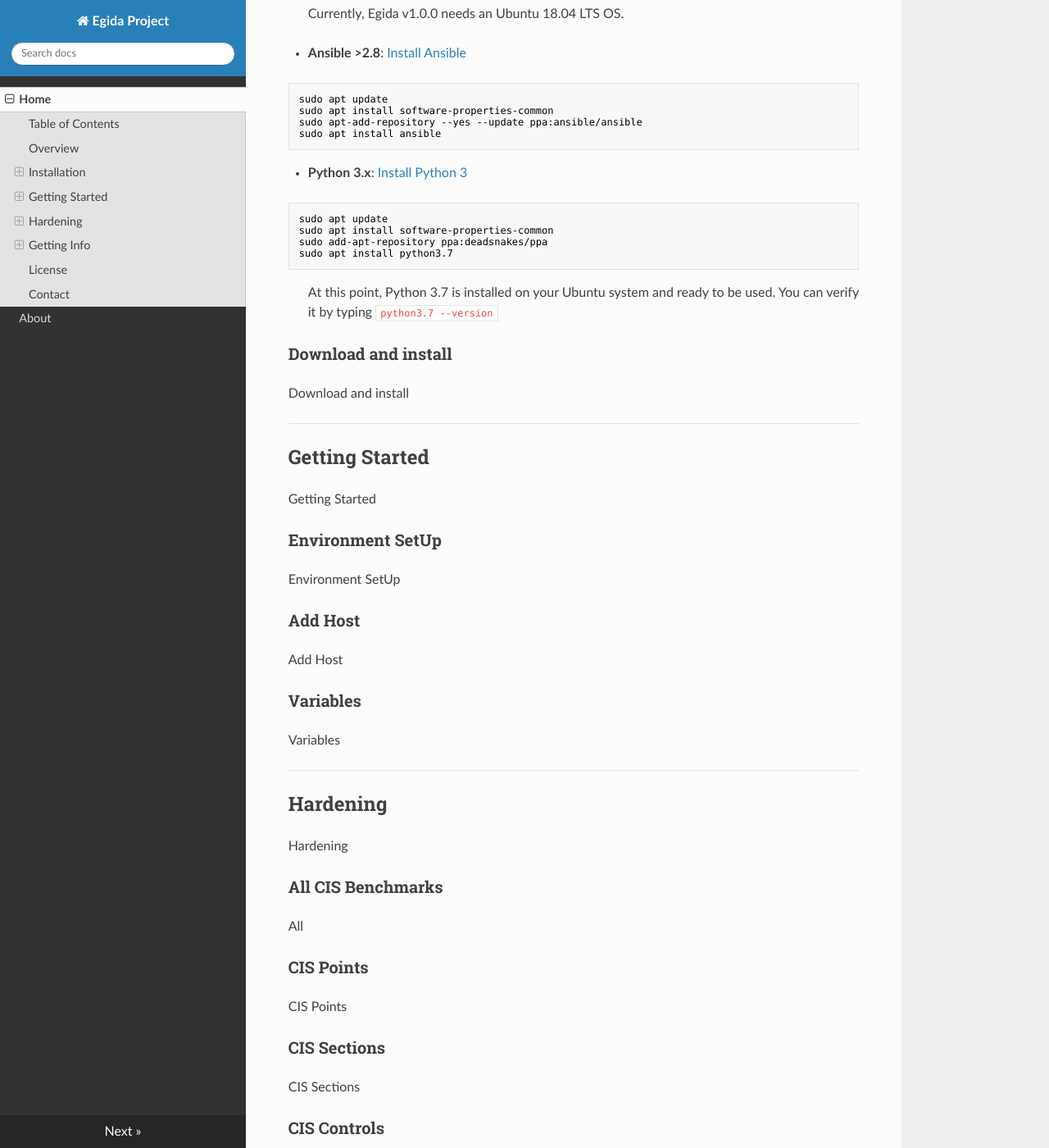
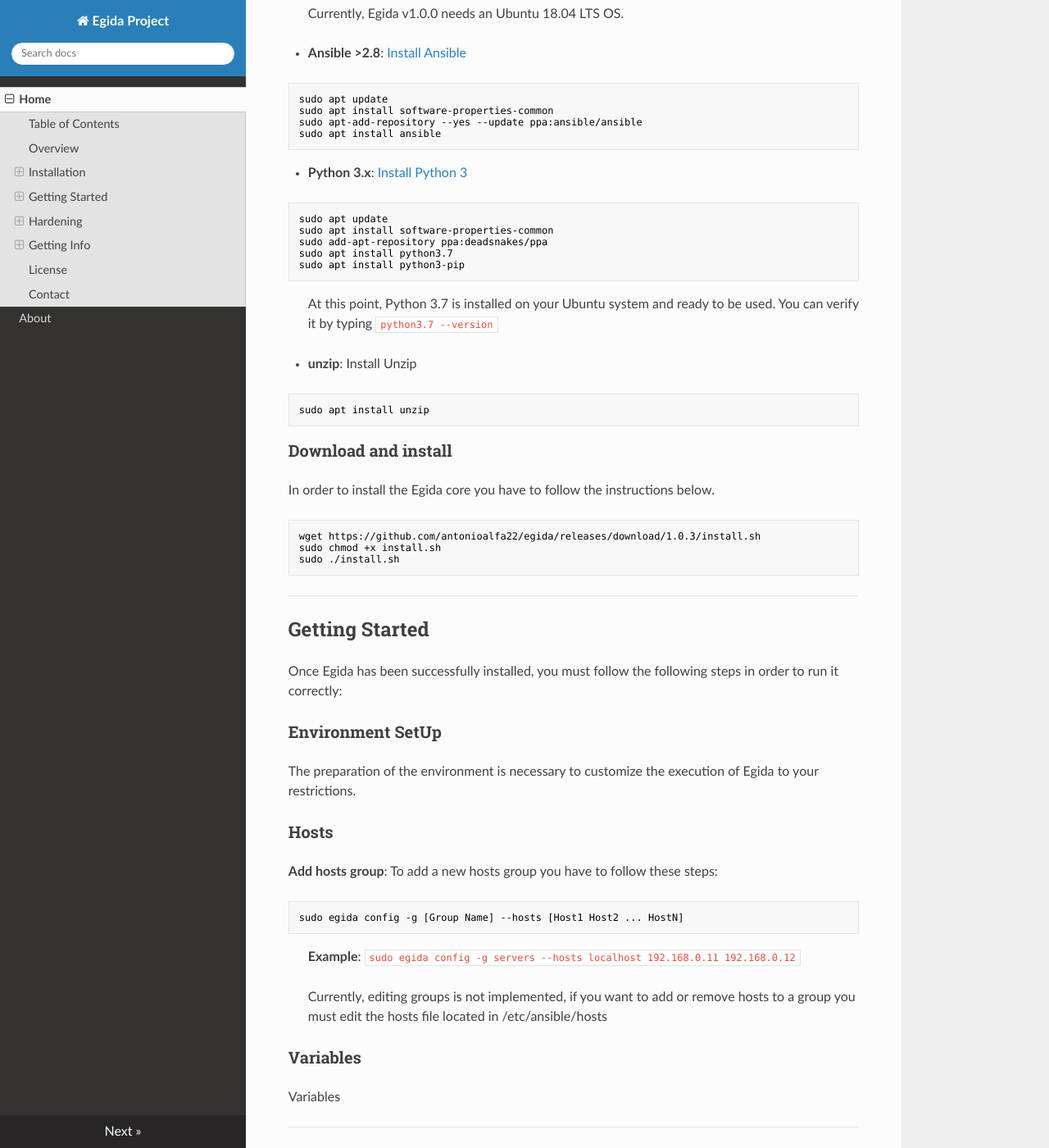
Before and after one commit to Egida-Kassandra/egida, an MkDocs documentation site: the page built from docs/index.md, in a window 1280 px wide and 1400 px high, scrolled down 2215 px. Shown: the whole window at 82% size. Built offline with MkDocs 1.6.1, drawn with Linux system fonts in a browser that asks for light colours; nearby versions of some CDN libraries.

Commit message:
Updated egida.py

````diff
--- a/docs/index.md
+++ b/docs/index.md
@@ -101,28 +101,49 @@
 sudo apt install software-properties-common
 sudo add-apt-repository ppa:deadsnakes/ppa
 sudo apt install python3.7
+sudo apt install python3-pip
 ```
 
 > At this point, Python 3.7 is installed on your Ubuntu system and ready to be used. You can verify it by typing
 > `python3.7 --version`
 
+- **unzip**: Install Unzip
+```commandline
+sudo apt install unzip
+```
+
 ### Download and install
 
-Download and install
+In order to install the Egida core you have to follow the instructions below.
+
+```commandline
+wget https://github.com/antonioalfa22/egida/releases/download/1.0.3/install.sh
+sudo chmod +x install.sh
+sudo ./install.sh
+```
+
 
 <!-- Getting Started -->
 ---
 ## Getting Started
 
-Getting Started
+Once Egida has been successfully installed, you must follow the following steps in order to run it correctly:
 
 ### Environment SetUp
 
-Environment SetUp
+The preparation of the environment is necessary to customize the execution of Egida to your restrictions.
 
-### Add Host
+### Hosts
 
-Add Host
+**Add hosts group**: To add a new hosts group you have to follow these steps:
+
+```commandline
+sudo egida config -g [Group Name] --hosts [Host1 Host2 ... HostN]
+```
+
+> **Example**: `sudo egida config -g servers --hosts localhost 192.168.0.11 192.168.0.12`
+
+> Currently, editing groups is not implemented, if you want to add or remove hosts to a group you must edit the hosts file located in /etc/ansible/hosts
 
 ### Variables
 
````
Also changed, not shown: 4 other files.
